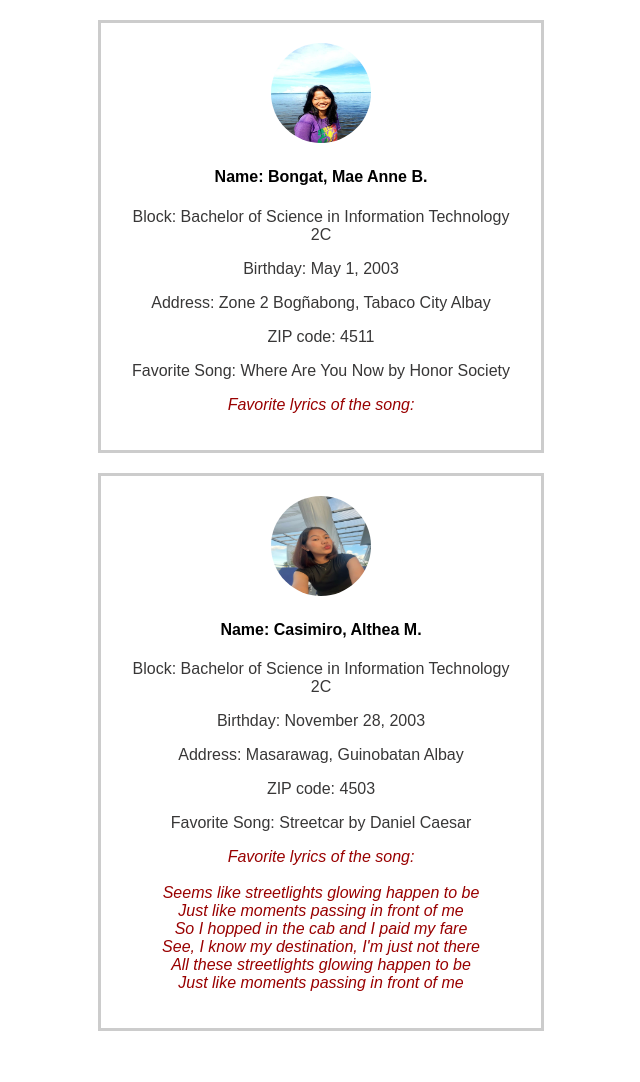
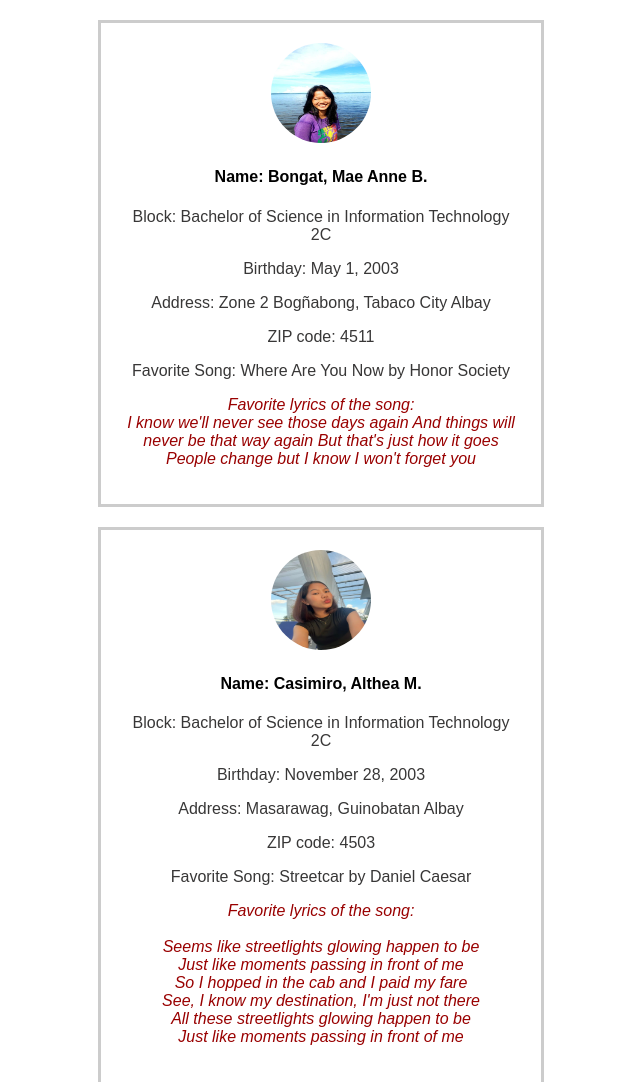
Before and after one commit to hempers/Activity2-GithubAPP, a plain HTML site: page index.html in a window 1280 px wide. Shown: the top 1082 px of the page, without its empty margins (319-959 px from the left). Before the commit the page ends 1051 px from the top, so only its background shows below. Drawn offline with Linux system fonts and the light colour scheme.

Commit message:
added lyrics

```diff
--- a/index.html
+++ b/index.html
@@ -15,7 +15,10 @@
         <p>Address: Zone 2 Bogñabong, Tabaco City Albay</p>
         <p>ZIP code: 4511</p>
         <p>Favorite Song: Where Are You Now by Honor Society</p>
-        <p class="favorite-lyrics">Favorite lyrics of the song:
+        <p class="favorite-lyrics">Favorite lyrics of the song: <br>I know we'll never see those days again
+            And things will never be that way again
+            But that's just how it goes
+            People change but I know I won't forget you
             </p>
 
     </div>
```
